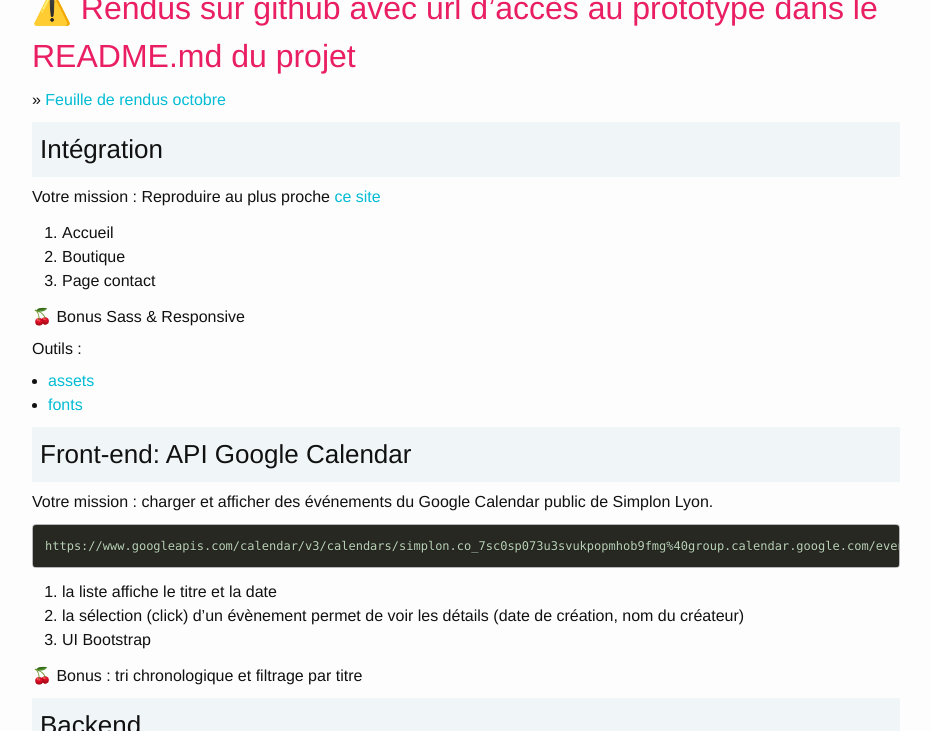
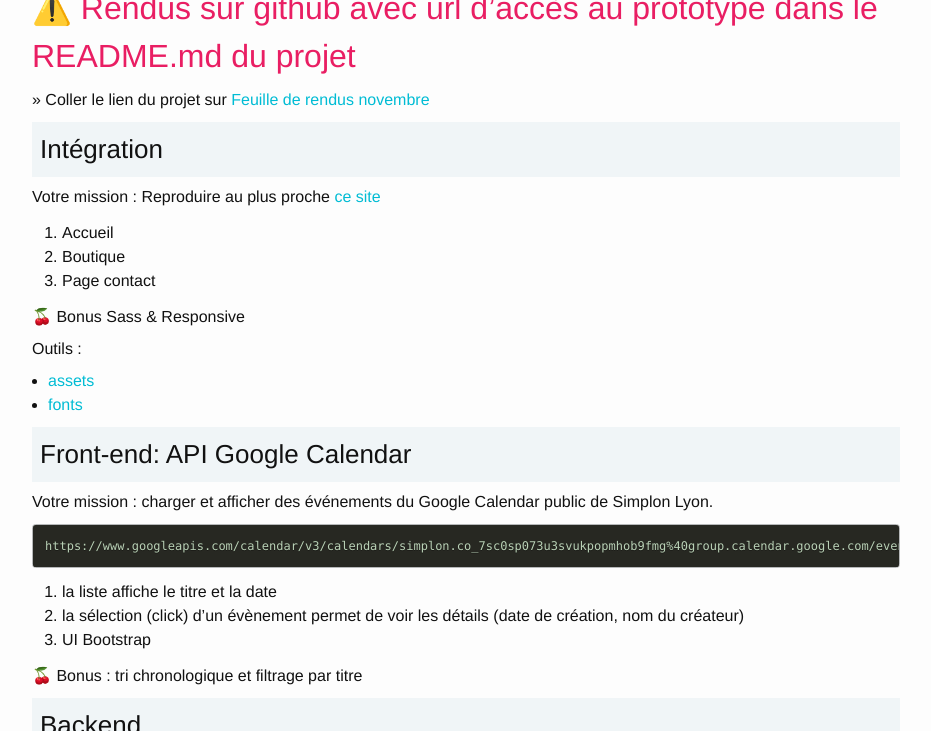
Before and after one commit to cappert/support, a Jekyll site: the page built from _posts/2016-11-14-semaine20.md, in a window 1280 px wide and 900 px high, scrolled down 1755 px, cut to the strip 169-900 px from the top of the window. Shown: the whole strip, without its empty margins (174-1105 px from the left). Built offline with Jekyll 4.4.1, drawn with Linux system fonts in a browser that asks for light colours; emoji names are drawn with the system emoji font.

Commit message:
S20 defi J4

```diff
--- a/_posts/2016-11-14-semaine20.md
+++ b/_posts/2016-11-14-semaine20.md
@@ -51,7 +51,7 @@ categories: hebdo
 
 ## :warning: Rendus sur github avec url d'accès au prototype dans le README.md du projet
 
-» [Feuille de rendus octobre](https://docs.google.com/spreadsheets/d/1mgKCD4NM8RyusKCrIrI7f1LpPdnWUiOJd81r1a9sS98/edit#gid=0)
+» Coller le lien du projet sur [Feuille de rendus novembre](https://docs.google.com/spreadsheets/d/1mgKCD4NM8RyusKCrIrI7f1LpPdnWUiOJd81r1a9sS98/edit#gid=0)
 
 ### Intégration
 
```
